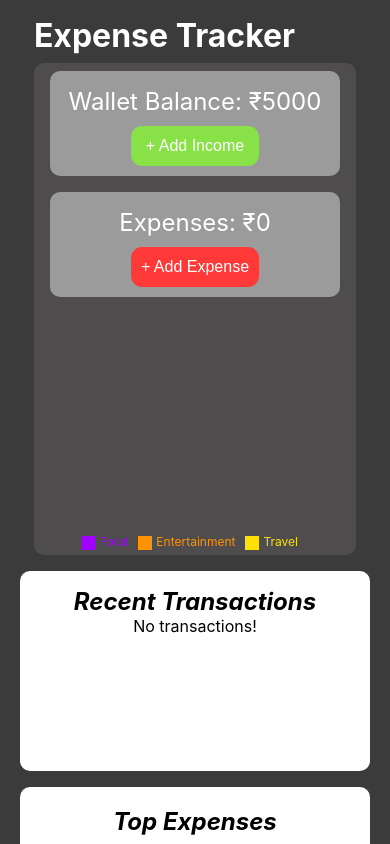
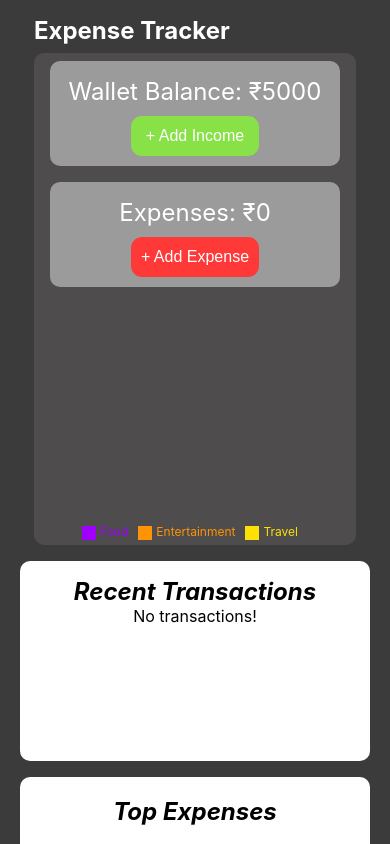
Before and after one commit to madhavgandhasiri/Expense-Tracker, a React (Create React App) app: page / in a window 390 px wide. Built offline with nearby package versions, Linux system fonts and the light colour scheme.

Commit message:
decreased the header size

```diff
--- a/src/components/ExpenseTracker.module.css
+++ b/src/components/ExpenseTracker.module.css
@@ -144,6 +144,10 @@ p {
     overflow-y:scroll;
   }
 
+  .container h1 {
+    font-size: 1.5rem;
+  }
+
   .upper,
   .lower {
     display: flex;
```
